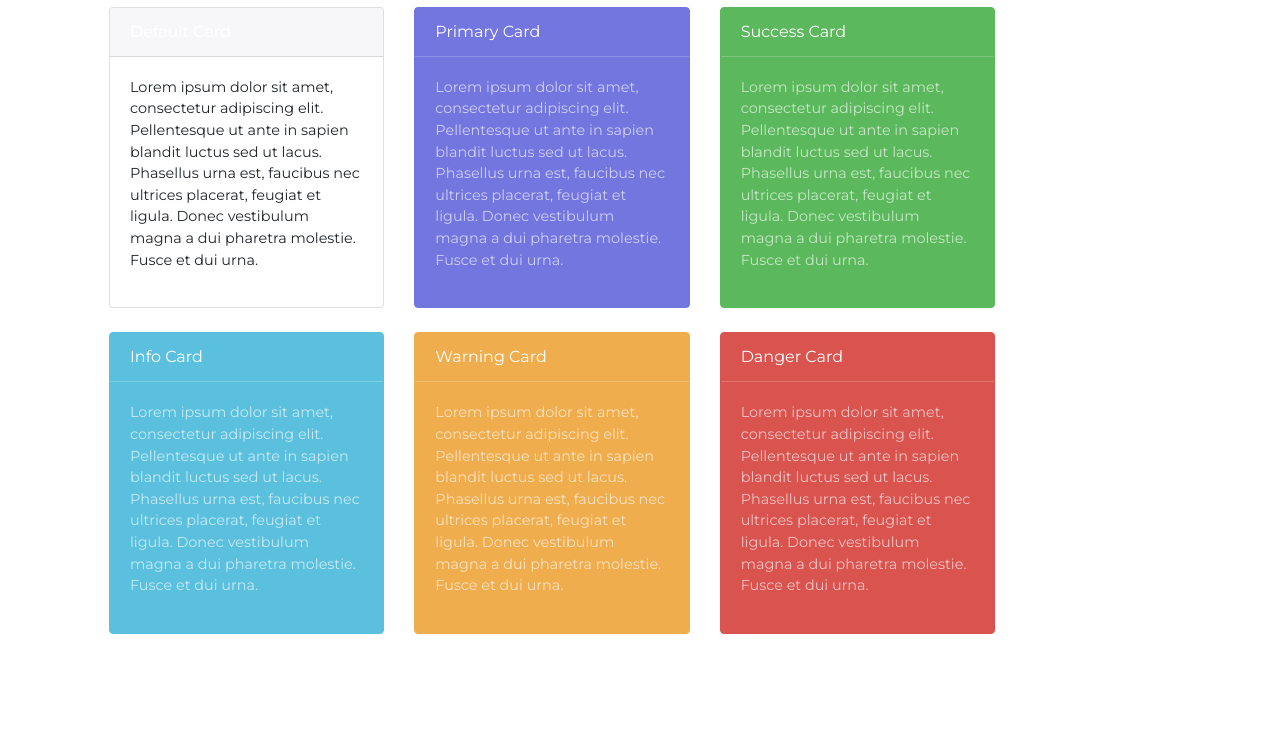
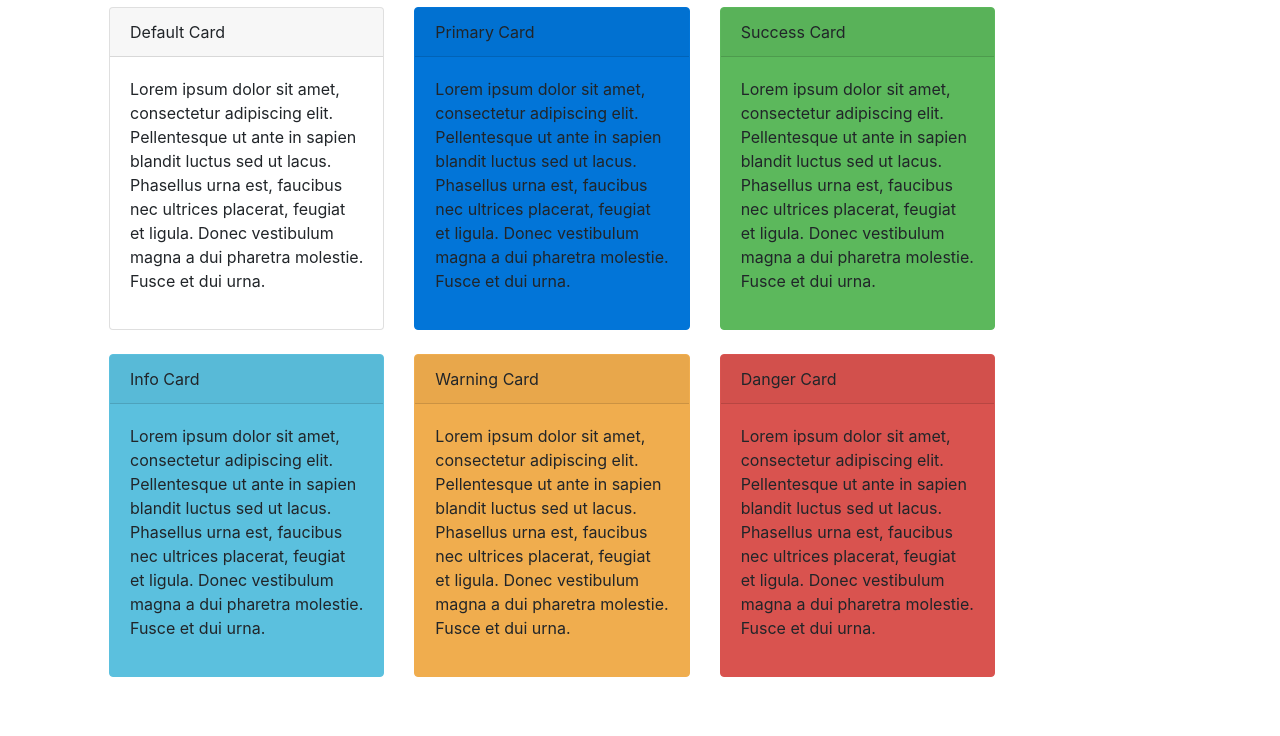
Before and after one commit to jarryDk/javaee8, a plain HTML site: page todo/src/main/webapp/ToDoLandingPage.html in a window 1280 px wide. Shown: the part 64-800 px from the top of the page. Drawn offline with Linux system fonts and the light colour scheme.

Commit message:
style.css updatede

```diff
--- a/todo/src/main/webapp/css/style.css
+++ b/todo/src/main/webapp/css/style.css
@@ -1,60 +1,3 @@
-*, *::after, *::before {
-	-webkit-box-sizing: inherit;
-	box-sizing: inherit;
-}
-
-html {
-    -ms-overflow-style: scrollbar;
-    -webkit-tap-highlight-color: transparent;
-}
-
-body {
-	font-family: "Montserrat", "Helvetica Neue", Helvetica, Arial, sans-serif;
-	font-size: 16px;
-	font-weight: 400;
-	line-height: 1.5;
-}
-
-.card {
-	position: relative;
-	display: -webkit-box;
-	display: -webkit-flex;
-	display: -ms-flexbox;
-	display: flex;
-	-webkit-box-orient: vertical;
-	-webkit-box-direction: normal;
-	-webkit-flex-direction: column;
-	-ms-flex-direction: column;
-	flex-direction: column;
-	background-color: #fff;
-	border: 1px solid rgba(0, 0, 0, .125);
-	border-top-color: rgba(0, 0, 0, 0.125);
-	border-right-color: rgba(0, 0, 0, 0.125);
-	border-bottom-color: rgba(0, 0, 0, 0.125);
-	border-left-color: rgba(0, 0, 0, 0.125);
-	border-radius: .25rem;
-	border-top-left-radius: 0.25rem;
-	border-top-right-radius: 0.25rem;
-	border-bottom-right-radius: 0.25rem;
-	border-bottom-left-radius: 0.25rem;
-}
-
-.card p {
-	font-size: .9rem;
-}
-
-.card-header {
-	padding: .75rem 1.25rem;
-	margin-bottom: 0;
-	background-color: #f7f7f9;
-	border-bottom: 1px solid rgba(0, 0, 0, .125);
-	border-bottom-color: rgba(0, 0, 0, 0.125);
-	color: #fff;
-}
-
-.card-header:first-child {
-	border-radius: calc(.25rem - 1px) calc(.25rem - 1px) 0 0;
-}
 
 .card-block {
 	-webkit-box-flex: 1;
@@ -64,26 +7,14 @@ body {
 	padding: 1.25rem;
 }
 
-.card-inverse {
-	color: rgba(255, 255, 255, .65);
-}
-
-.card-inverse .card-footer, .card-inverse .card-header {
-	background-color: transparent;
-	border-color: rgba(255, 255, 255, .2);
-}
-
-.card-inverse p {
-	font-size: .9rem;
-}
 
 .card-primary {
-	background-color: #7376df !important;
-	border-color: #7376df !important;
-	border-top-color: rgb(115, 118, 223);
-	border-right-color: rgb(115, 118, 223);
-	border-bottom-color: rgb(115, 118, 223);
-	border-left-color: rgb(115, 118, 223);
+    background-color: #0275d8;
+    border-color: #0275d8;
+        border-top-color: rgb(2, 117, 216);
+        border-right-color: rgb(2, 117, 216);
+        border-bottom-color: rgb(2, 117, 216);
+        border-left-color: rgb(2, 117, 216);
 }
 
 .card-success {
```
